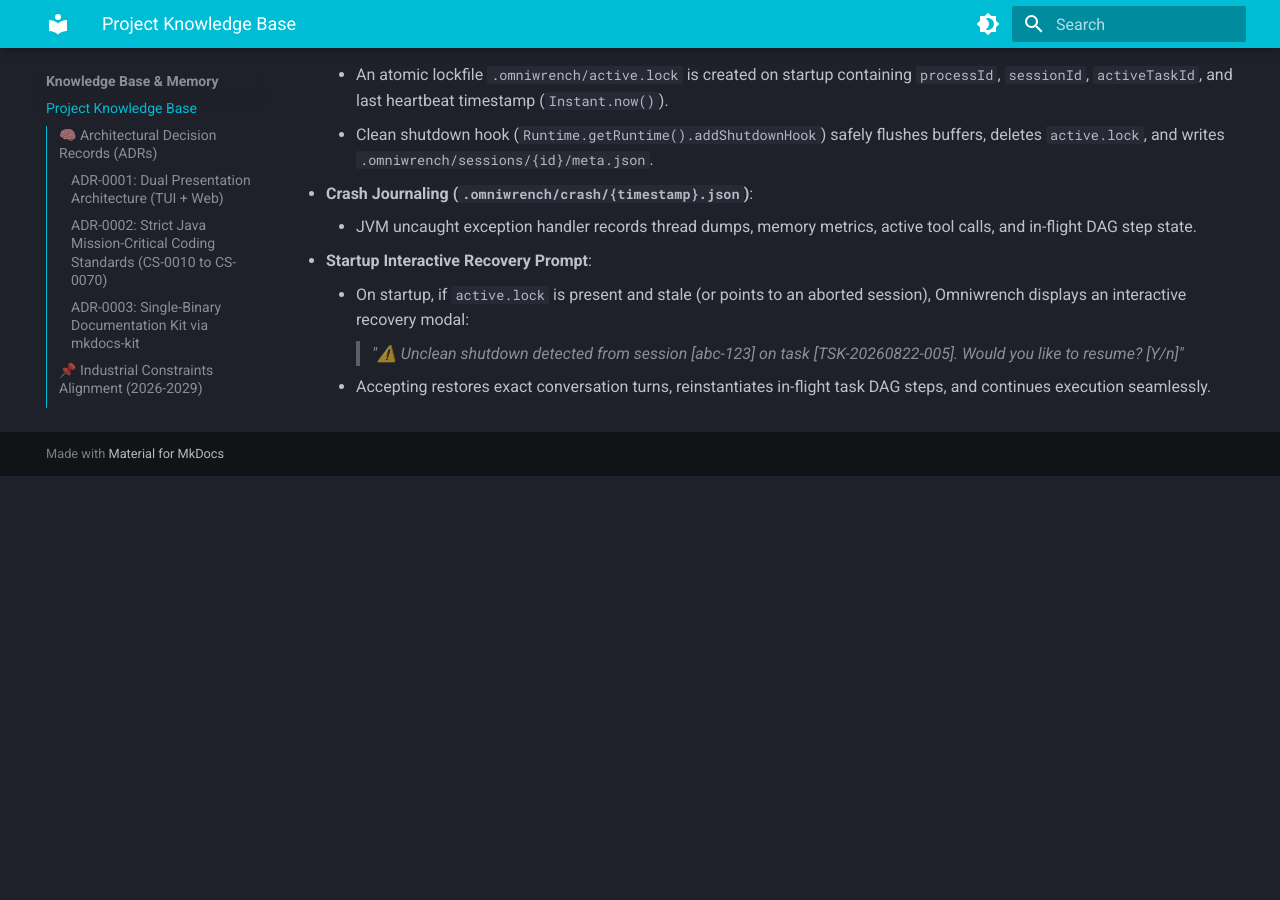
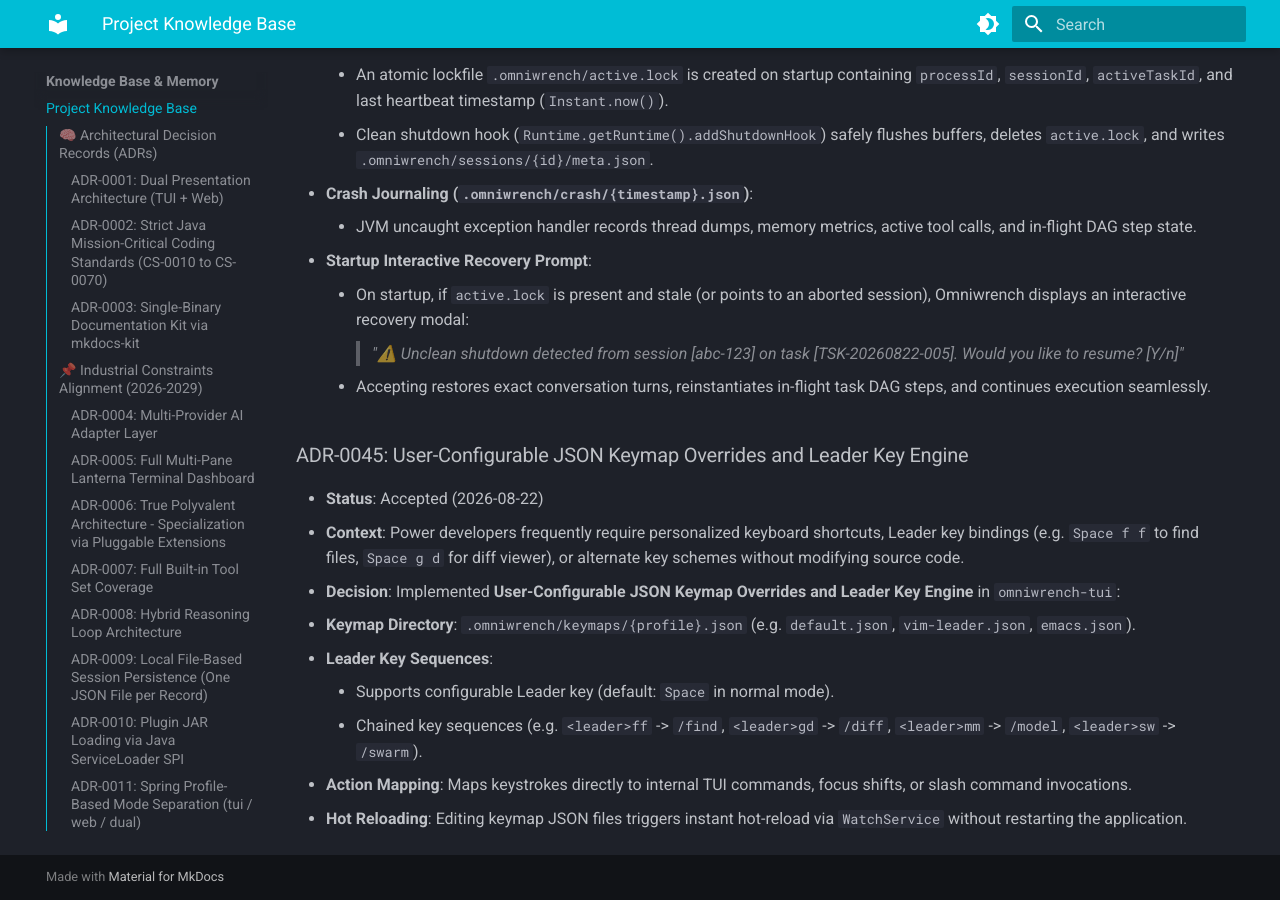
Before and after one commit to mlecabellec/omniwrench, an MkDocs documentation site: the page built from doc/docs/knowledge/knowledge_base.md, in a window 1280 px wide and 900 px high, scrolled down 21562 px. Built offline with MkDocs 1.6.1 and Material for MkDocs 9.7.7, drawn with Linux system fonts in a browser that asks for light colours; before the commit the page ends 22038 px from its top, so only the background shows below that.

Commit message:
docs: add ADR-0045 and REQ-00086 for configurable JSON keymaps and leader keys [WIP]
- Added ADR-0045: User-Configurable JSON Keymap Overrides and Leader Key Engine
- Created dedicated requirement page doc/docs/requirements/REQ-00086.md
- Synchronized requirements_index.md, features_index.md (FR-00042), and mkdocs.yml
- Verified 100% test pass (7/7 tests) and mkdocs-kit build pass with 0 errors

````diff
--- a/doc/docs/knowledge/knowledge_base.md
+++ b/doc/docs/knowledge/knowledge_base.md
@@ -510,3 +510,14 @@
     * On startup, if `active.lock` is present and stale (or points to an aborted session), Omniwrench displays an interactive recovery modal:
       > *"⚠️ Unclean shutdown detected from session [abc-123] on task [TSK-20260822-005]. Would you like to resume? [Y/n]"*
     * Accepting restores exact conversation turns, reinstantiates in-flight task DAG steps, and continues execution seamlessly.
+
+### ADR-0045: User-Configurable JSON Keymap Overrides and Leader Key Engine
+- **Status**: Accepted (2026-08-22)
+- **Context**: Power developers frequently require personalized keyboard shortcuts, Leader key bindings (e.g. `Space f f` to find files, `Space g d` for diff viewer), or alternate key schemes without modifying source code.
+- **Decision**: Implemented **User-Configurable JSON Keymap Overrides and Leader Key Engine** in `omniwrench-tui`:
+  - **Keymap Directory**: `.omniwrench/keymaps/{profile}.json` (e.g. `default.json`, `vim-leader.json`, `emacs.json`).
+  - **Leader Key Sequences**:
+    * Supports configurable Leader key (default: `Space` in normal mode).
+    * Chained key sequences (e.g. `<leader>ff` -> `/find`, `<leader>gd` -> `/diff`, `<leader>mm` -> `/model`, `<leader>sw` -> `/swarm`).
+  - **Action Mapping**: Maps keystrokes directly to internal TUI commands, focus shifts, or slash command invocations.
+  - **Hot Reloading**: Editing keymap JSON files triggers instant hot-reload via `WatchService` without restarting the application.
--- /dev/null
+++ b/doc/docs/requirements/REQ-00086.md
@@ -0,0 +1,51 @@
+# REQ-00086: User-Configurable JSON Keymap Overrides & Leader Key Engine
+
+## Requirement Metadata
+
+| Property | Value |
+|---|---|
+| **Requirement ID** | `REQ-00086` |
+| **Title** | User-Configurable JSON Keymap Overrides & Leader Key Engine |
+| **Traceability** | [ADR-0045](../knowledge/knowledge_base.md) |
+| **Priority** | High |
+| **Verification Method** | Automated Keymap Parser & Dispatcher Test |
+| **Status** | Specified |
+
+## Description
+
+The TUI shall support user-defined keymap configuration files in `.omniwrench/keymaps/{profile}.json` supporting Leader key sequences (e.g. `Space f f`), custom normal-mode mappings, and dynamic hot-reloading on file change.
+
+## Rationale & Context
+
+Enables developer personalization and ergonomic optimization across various hardware keyboards, terminal emulators, and muscle memory paradigms.
+
+## Architecture Specification & Activity Flow
+
+```plantuml
+@startuml
+skinparam backgroundColor #2e303f
+skinparam defaultFontColor #ffffff
+
+start
+:Keystroke Event Received;
+if (In Normal Mode?) then (yes)
+  if (Leader Sequence Initiated?) then (yes)
+    :Buffer Leader Key Chord;
+    :Match Binding in .omniwrench/keymaps/{profile}.json;
+    :Dispatch Associated Action / Slash Command;
+  else (no)
+    :Execute Default Modal Action;
+  endif
+else (no)
+  :Pass Input to Readline Prompt Buffer;
+endif
+stop
+@enduml
+```
+
+## Acceptance & Verification Criteria
+
+1. **Functional Compliance**: Keymaps loaded from `.omniwrench/keymaps/{profile}.json` correctly override default bindings.
+2. **Leader Key Execution**: Chained chords (e.g. `<leader>gd`) trigger target commands accurately.
+3. **Quality Gate**: Code conforms strictly to `CS-0010` through `CS-0070`.
+4. **Documentation**: Fully indexed in [Requirements Register](requirements_index.md).
--- a/doc/mkdocs.yml
+++ b/doc/mkdocs.yml
@@ -137,6 +137,7 @@
           - "REQ-00083": requirements/REQ-00083.md
           - "REQ-00084": requirements/REQ-00084.md
           - "REQ-00085": requirements/REQ-00085.md
+          - "REQ-00086": requirements/REQ-00086.md
   - Features:
       - Features Register: features/features_index.md
   - Use Cases:
````
Also changed, not shown: doc/docs/features/features_index.md (+1 -0 lines), doc/docs/requirements/requirements_index.md (+1 -0 lines).
